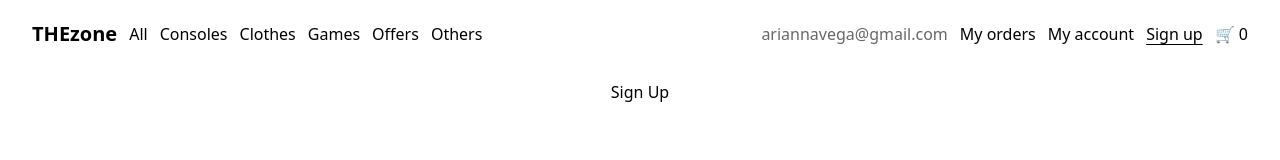
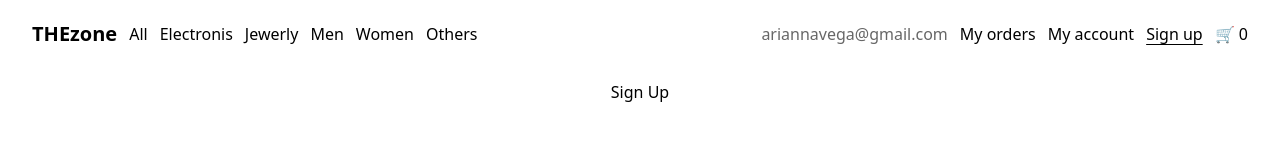
Before and after one commit to ariannagutirrzz/e-commerce, a React (Vite) app: page /sign-up in a window 1280 px wide. Shown: the top 160 px of the page. Built offline with nearby package versions, Linux system fonts and the light colour scheme.

Commit message:
categories changed

```diff
--- a/src/components/Navbar/index.jsx
+++ b/src/components/Navbar/index.jsx
@@ -23,40 +23,41 @@ const NavBar = () => {
                 </li>
                 <li>
                     <NavLink
-                    to='/consoles'
+                    to='/electronics'
                     className={({ isActive }) =>
                     isActive ? activeStyle : undefined
                 }>
-                        Consoles
+                        Electronis
                     </NavLink>
                 </li>
                 <li>
                     <NavLink
-                    to='/clothes'
+                    to='/jewerly'
                     className={({ isActive }) =>
                     isActive ? activeStyle : undefined
                 }>
-                        Clothes
+                        Jewerly
                     </NavLink>
                 </li>
                 <li>
                     <NavLink
-                    to='/games'
+                    to='/Men-clothing'
                     className={({ isActive }) =>
                     isActive ? activeStyle : undefined
                 }>
-                        Games
+                        Men
                     </NavLink>
                 </li>
                 <li>
                     <NavLink
-                    to='/offers'
+                    to='/women-clothing'
                     className={({ isActive }) =>
                     isActive ? activeStyle : undefined
                 }>
-                        Offers
+                        Women
                     </NavLink>
                 </li>
+
                 <li>
                     <NavLink
                     to='/others'
```
